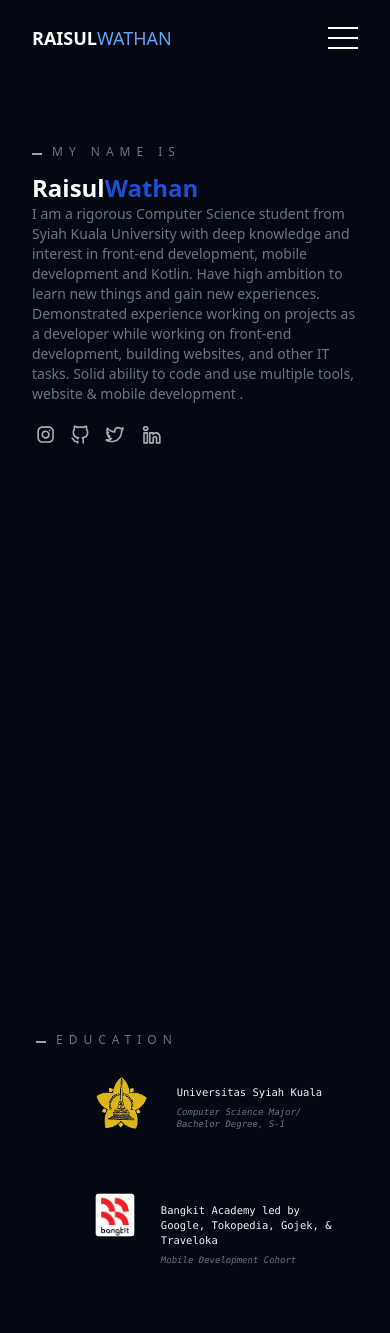
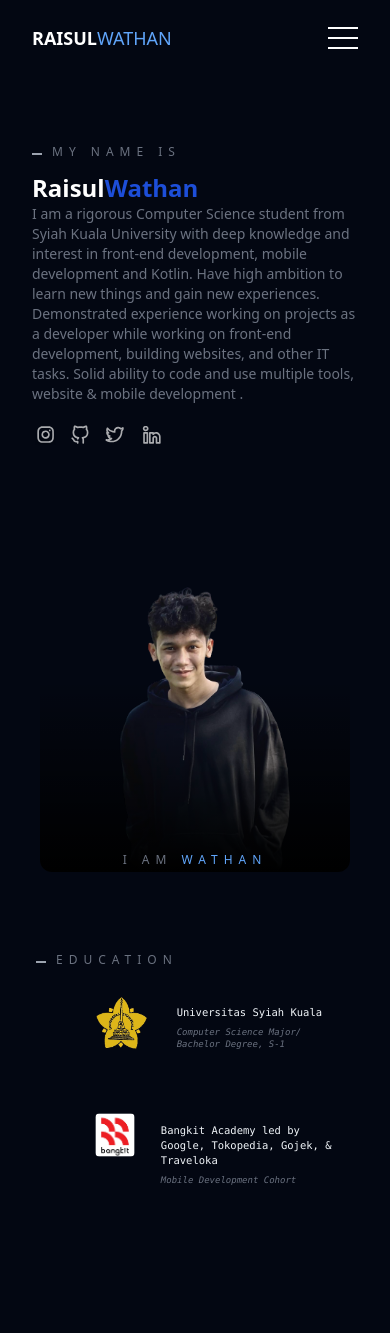
Before and after one commit to raisulwathan/Portfolio, a website: page public/index.html in a window 390 px wide. Shown: the top 1333 px of the page. Drawn offline with Linux system fonts and the light colour scheme.

Commit message:
responsive

```diff
--- a/public/index.html
+++ b/public/index.html
@@ -74,23 +74,22 @@
                     </div>
 
                 </div>
-                <div class="self-end w-full px-48 mt-20 lg:w-1/2 ">
-                    <div class="mt-10 lg:mt-9 lg:right-0">
-                        <div class="grid w-full grid-cols-1 gap-5 lg:scale-150 md:grid-cols-9 lg:grid-cols-1 ">
+                <div class="self-center w-full px-6 mt-10 lg:w-1/2"> <!-- Adjust the container width and spacing for mobile -->
+                    <div class="grid w-full grid-cols-1 gap-5 lg:scale-150 md:grid-cols-9 lg:grid-cols-1">
                         <div class="relative items-center justify-center overflow-hidden transition-shadow cursor-pointer group hover:shadow-xl hover:shadow-black/30">
-                            <div class="h-96 w-72">
-                              <img class="object-cover w-full h-full transition-transform duration-500 ml-14 lg:ml-0 group-hover:rotate-3 group-hover:scale-125" src="./img/wathan.png" alt="" />
+                            <div class="w-full h-96 lg:w-72"> <!-- Adjust image container width -->
+                                <img class="object-cover w-full h-full ml-0 transition-transform duration-500 lg:ml-14 group-hover:rotate-3 group-hover:scale-125" src="./img/wathan.png" alt="" /> <!-- Use w-full and h-auto for responsive image -->
                             </div>
                             <div class="absolute inset-0 bg-gradient-to-b from-transparent via-transparent to-black group-hover:from-black/70 group-hover:via-black/60 group-hover:to-black/70 rounded-xl"></div>
-                            <div class="absolute inset-0 flex translate-y-[60%] flex-col items-center justify-center px-9 text-center transition-all duration-500 group-hover:translate-y-0">
-                              <h1 class="text-xs uppercase mb-14 lg:text-3xl font-extralight tracking-ngangkang">I am <span class="text-blue-400 font-extralight">Wathan</span></h1>
-                              <p class="mb-3 text-xs uppercase transition-opacity duration-300 opacity-0 font-extralight tracking-ngangkang group-hover:opacity-100">Front-end Developer, Android Developer</p>
-                              <a href="https://github.com/raisulwathan" target="_blank"><button class="rounded-full bg-neutral-900 py-2 px-3.5 font-com text-sm capitalize text-white shadow shadow-black/60">See More</button></a>
+                            <div class="absolute inset-0 flex translate-y-[60%] flex-col items-center justify-center px-6 text-center transition-all duration-500 group-hover:translate-y-0">
+                                <h1 class="mb-5 text-xs uppercase lg:text-3xl font-extralight tracking-ngangkang">I am <span class="text-blue-400 font-extralight">Wathan</span></h1>
+                                <p class="mb-3 text-xs uppercase transition-opacity duration-300 opacity-0 font-extralight tracking-ngangkang group-hover:opacity-100">Front-end Developer, Android Developer</p>
+                                <a href="https://github.com/raisulwathan" target="_blank"><button class="rounded-full bg-neutral-900 py-2 px-3.5 font-com text-sm capitalize text-white shadow shadow-black/60">See More</button></a>
                             </div>
-                          </div>
                         </div>
                     </div>
                 </div>
+
                 <div class="pt-20 pl-5">
                     <div class="flex">
                         <svg class="w-5 h-5 stroke-2 stroke-gray-400">
```
Also changed, not shown: public/style.css, 1 other file.
